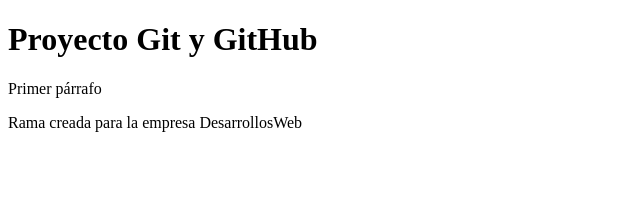
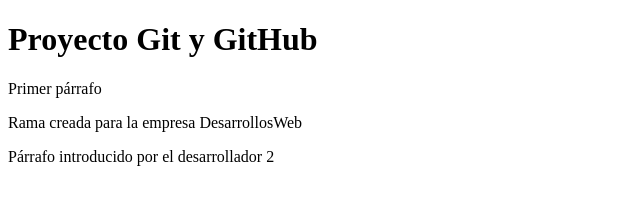
Before and after one commit to gonzaloredondomassigoge-afk/ProyectoGonzalo, a plain HTML site: page index.html in a window 1280 px wide. Shown: the whole page, without its empty margins (0-640 px from the left). Drawn offline with Linux system fonts and the light colour scheme.

Commit message:
Primer commit de desarrollador2

```diff
--- a/index.html
+++ b/index.html
@@ -8,5 +8,6 @@
 <h1>Proyecto Git y GitHub</h1>
 <p>Primer párrafo</p>
 <p>Rama creada para la empresa DesarrollosWeb</p>
+<p>Párrafo introducido por el desarrollador 2</p>
 </body>
 </html>
```
